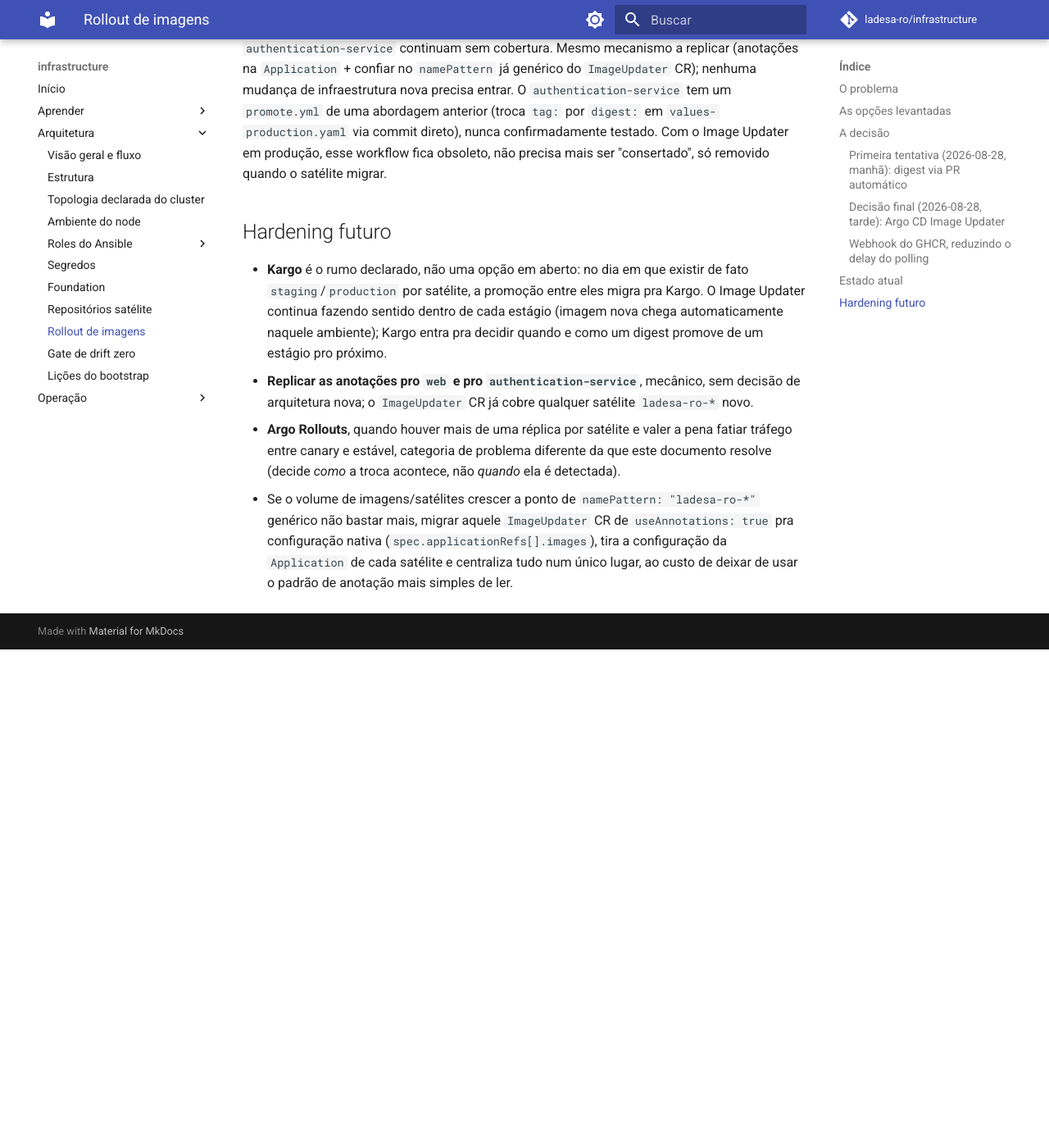
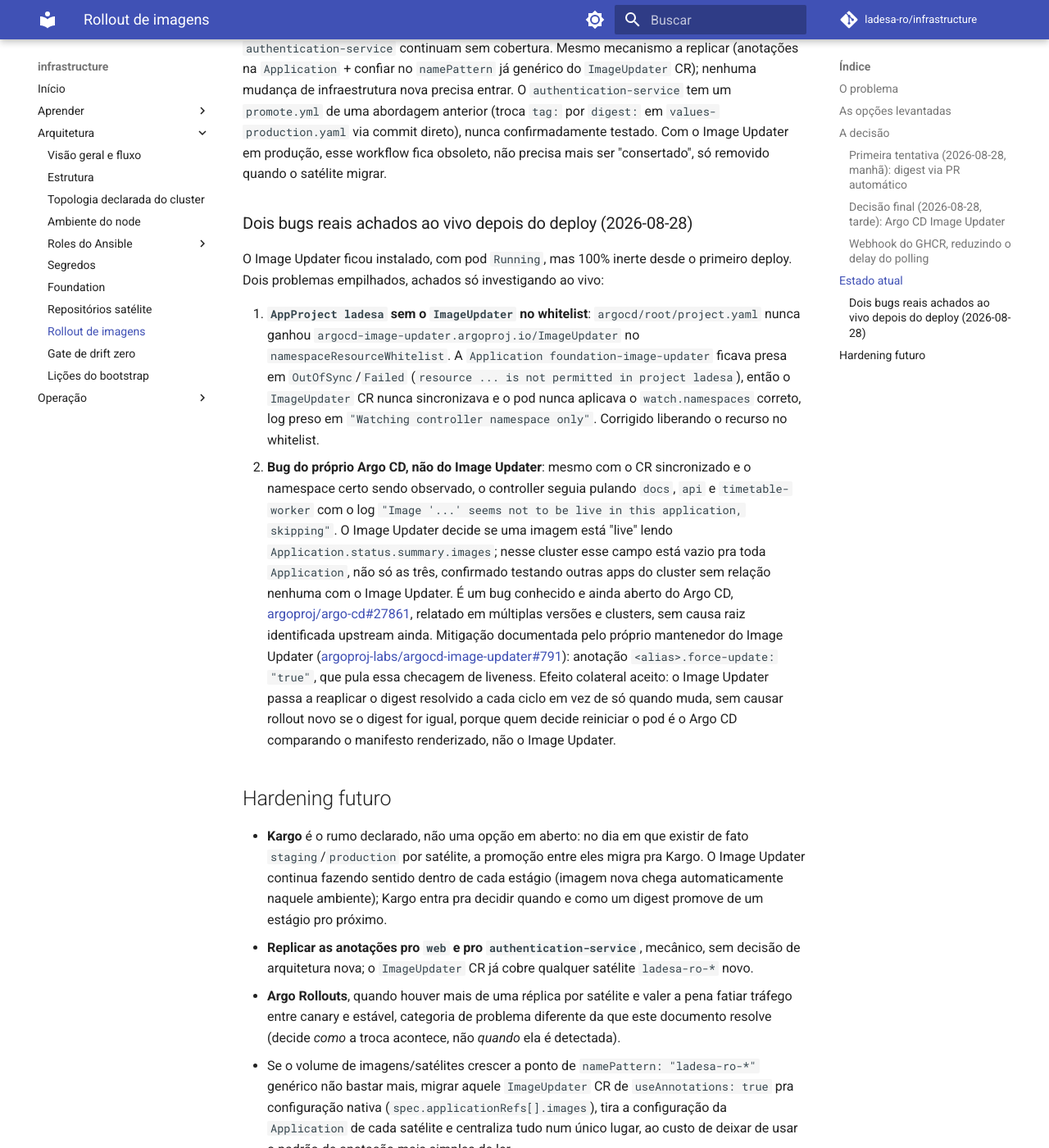
Before and after one commit to ladesa-ro/infrastructure, an MkDocs documentation site: the page built from docs/arquitetura/rollout-de-imagens.md, in a window 1280 px wide and 1400 px high, scrolled down 3030 px. Shown: the whole window at 82% size. Built offline with MkDocs 1.6.1 and Material for MkDocs 9.7.7, drawn with Linux system fonts in a browser that asks for light colours; comment, search, counter and statistics services are not loaded; before the commit the page ends 3822 px from its top, so only the background shows below that.

Commit message:
fix(image-updater): reverter log debug e documentar bug do argo cd

```diff
--- a/docs/arquitetura/rollout-de-imagens.md
+++ b/docs/arquitetura/rollout-de-imagens.md
@@ -53,6 +53,13 @@ Analisado o código-fonte do handler (`pkg/webhook/ghcr.go`, `pkg/webhook/server
 
 Implementado em `docs` e `management-service` (2026-08-28), incluindo o webhook. `web` e `authentication-service` continuam sem cobertura. Mesmo mecanismo a replicar (anotações na `Application` + confiar no `namePattern` já genérico do `ImageUpdater` CR); nenhuma mudança de infraestrutura nova precisa entrar. O `authentication-service` tem um `promote.yml` de uma abordagem anterior (troca `tag:` por `digest:` em `values-production.yaml` via commit direto), nunca confirmadamente testado. Com o Image Updater em produção, esse workflow fica obsoleto, não precisa mais ser "consertado", só removido quando o satélite migrar.
 
+### Dois bugs reais achados ao vivo depois do deploy (2026-08-28)
+
+O Image Updater ficou instalado, com pod `Running`, mas 100% inerte desde o primeiro deploy. Dois problemas empilhados, achados só investigando ao vivo:
+
+1. **`AppProject ladesa` sem o `ImageUpdater` no whitelist**: `argocd/root/project.yaml` nunca ganhou `argocd-image-updater.argoproj.io/ImageUpdater` no `namespaceResourceWhitelist`. A `Application foundation-image-updater` ficava presa em `OutOfSync`/`Failed` (`resource ... is not permitted in project ladesa`), então o `ImageUpdater` CR nunca sincronizava e o pod nunca aplicava o `watch.namespaces` correto, log preso em `"Watching controller namespace only"`. Corrigido liberando o recurso no whitelist.
+2. **Bug do próprio Argo CD, não do Image Updater**: mesmo com o CR sincronizado e o namespace certo sendo observado, o controller seguia pulando `docs`, `api` e `timetable-worker` com o log `"Image '...' seems not to be live in this application, skipping"`. O Image Updater decide se uma imagem está "live" lendo `Application.status.summary.images`; nesse cluster esse campo está vazio pra toda `Application`, não só as três, confirmado testando outras apps do cluster sem relação nenhuma com o Image Updater. É um bug conhecido e ainda aberto do Argo CD, [argoproj/argo-cd#27861](https://github.com/argoproj/argo-cd/issues/27861), relatado em múltiplas versões e clusters, sem causa raiz identificada upstream ainda. Mitigação documentada pelo próprio mantenedor do Image Updater ([argoproj-labs/argocd-image-updater#791](https://github.com/argoproj-labs/argocd-image-updater/issues/791)): anotação `<alias>.force-update: "true"`, que pula essa checagem de liveness. Efeito colateral aceito: o Image Updater passa a reaplicar o digest resolvido a cada ciclo em vez de só quando muda, sem causar rollout novo se o digest for igual, porque quem decide reiniciar o pod é o Argo CD comparando o manifesto renderizado, não o Image Updater.
+
 ## Hardening futuro
 
 - **Kargo** é o rumo declarado, não uma opção em aberto: no dia em que existir de fato `staging`/`production` por satélite, a promoção entre eles migra pra Kargo. O Image Updater continua fazendo sentido dentro de cada estágio (imagem nova chega automaticamente naquele ambiente); Kargo entra pra decidir quando e como um digest promove de um estágio pro próximo.
--- a/docs/operacao/pendencias.md
+++ b/docs/operacao/pendencias.md
@@ -257,4 +257,4 @@ Diferente do webhook do GHCR (que acorda o Image Updater), este é pro próprio
 Achado ao investigar por que o Image Updater não estava atualizando `docs`/`api`/`timetable-worker` apesar das anotações e do PR #6 (fix de `watch.namespaces`) já mergeados: a `Application foundation-image-updater` estava presa em `OutOfSync`/`Failed` desde a instalação, erro `resource argocd-image-updater.argoproj.io:ImageUpdater is not permitted in project ladesa`. Causa: `argocd/root/project.yaml` nunca ganhou `ImageUpdater` no `namespaceResourceWhitelist` quando o componente foi instalado. O `ImageUpdater` CR nunca sincronizou, e o pod, apesar de `Running`, nunca aplicou o `watch.namespaces=argocd` do PR #6, log mostrando `"Watching controller namespace only"` desde o dia da instalação.
 
 - [x] **Corrigido**: PR [#10](https://github.com/ladesa-ro/infrastructure/pull/10), `namespaceResourceWhitelist` liberado, aplicado direto no cluster (`kubectl apply`) pra desbloquear na hora. `Application` confirmada `Synced`, pod novo já loga `"Watching specific namespaces" namespaces=argocd`.
-- [ ] **Anomalia nova, não resolvida**: mesmo com o fix acima, o controller só lista 3 das 6 `Application` que batem `namePattern: "ladesa-ro-*"` (`ladesa-ro-web`, `ladesa-ro-waha`, `ladesa-ro-sso`, todas SEM anotação de imagem). As 3 que de fato têm as anotações (`ladesa-ro-docs`, `ladesa-ro-api`, `ladesa-ro-timetable-worker`) nunca aparecem no `ctrlClient.List()` do controller (`pkg/argocd/argocd.go` do `argocd-image-updater` v1.2.2, confirmado lendo o código-fonte), nem geram log de erro ou skip, simplesmente não entram na lista bruta. Descartado como causa: RBAC (`ClusterRole` sem `resourceNames`, `get/list/patch/update/watch` amplo), `spec.project` (todas em `ladesa-satellites`), labels (nenhuma das 6 tem label), `useAnnotations` (idêntico nas 6). Dois restarts completos do pod (cache/informer limpo) não mudaram o resultado, então não é cache desatualizado. Não deu pra confirmar em `debug` porque o `ConfigMap` foi revertido pelo `selfHeal` do Argo CD antes do pod novo subir (edição direta fora do git). Próximo passo: subir `log.level: debug` via `values.yaml` de verdade (não edição direta no cluster) e capturar um ciclo completo, ou abrir issue upstream no `argoproj-labs/argocd-image-updater` com esse achado.
+- [x] **Anomalia resolvida, causa era outra**: o diagnóstico anterior (controller "não listando" as 3 apps) estava errado, era o nível de log `info` escondendo as linhas de debug e mostrando só o resumo final, que por coincidência também dizia "3". Subindo pra `log.level: debug` de verdade (via `values.yaml`, PR [#10](https://github.com/ladesa-ro/infrastructure/pull/10)) apareceu a causa real: `"Image '...' seems not to be live in this application, skipping"`. Isso é um bug conhecido do próprio Argo CD (`Application.status.summary.images` vazio pra toda `Application` do cluster, não só as 3), [argoproj/argo-cd#27861](https://github.com/argoproj/argo-cd/issues/27861). Mitigado com a anotação `<alias>.force-update: "true"` em `docs`/`api`/`timetable-worker` (PRs [docs#15](https://github.com/ladesa-ro/docs/pull/15), [management-service#1101](https://github.com/ladesa-ro/management-service/pull/1101)). Detalhe completo em [Rollout de imagens](../arquitetura/rollout-de-imagens.md#dois-bugs-reais-achados-ao-vivo-depois-do-deploy-2026-08-28). `log.level` revertido pra `info` depois do diagnóstico (PR [#10](https://github.com/ladesa-ro/infrastructure/pull/10) já mergeada com o valor de debug; revertido em PR separada).
```
Also changed, not shown: 1 other file.
